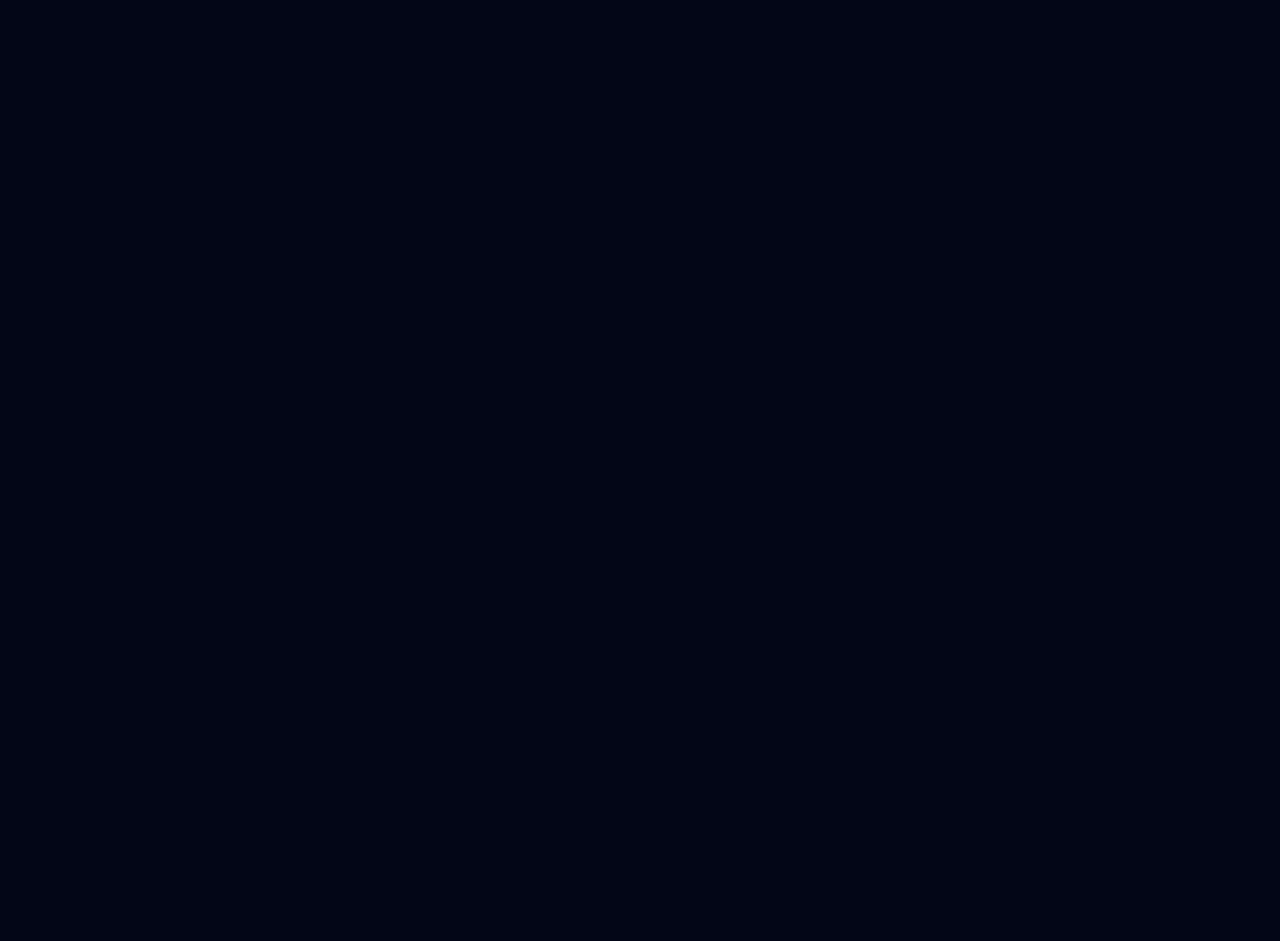
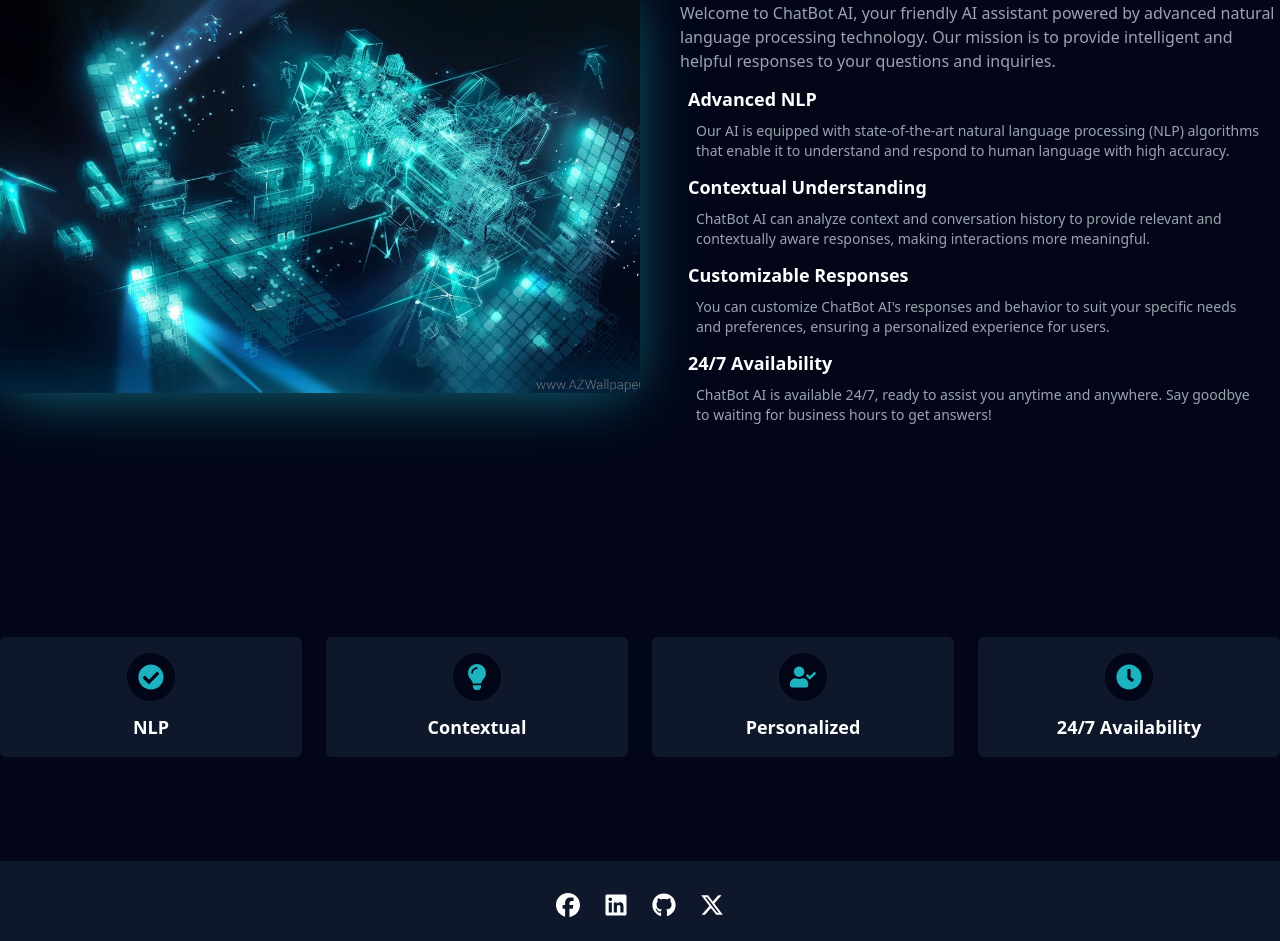
Before and after one commit to Esraa102/Chat_GPT_Clone, a React (Vite) app in the folder frontend/: page / in a window 1280 px wide. Shown: the part 941-1882 px from the top of the page. Before the commit the page ends 800 px from the top, so only its background shows below. Built offline with nearby package versions, Linux system fonts and the light colour scheme; no server answers.

Commit message:
complete home page ui

```diff
--- a/frontend/package.json
+++ b/frontend/package.json
@@ -19,7 +19,8 @@
     "react-hot-toast": "^2.4.1",
     "react-icons": "^5.1.0",
     "react-router-dom": "^6.23.0",
-    "react-syntax-highlighter": "^15.5.0"
+    "react-syntax-highlighter": "^15.5.0",
+    "react-type-animation": "^3.2.0"
   },
   "devDependencies": {
     "@types/react": "^18.2.66",
--- /dev/null
+++ b/frontend/src/components/About.tsx
@@ -0,0 +1,27 @@
+import { aboutData } from "../constants";
+
+const About = () => {
+  return (
+    <div className="flex flex-col my-40 py-10 md:flex-row items-center  gap-10 justify-between">
+      <img
+        src="/assets/about.jpg"
+        alt="about-img"
+        className="w-full md:w-1/2 h-[300px] md:h-[400px] box-shadow object-cover rounded-lg"
+      />
+      <div className="w-full md:w-1/2">
+        <h2 className="font-bold text-main text-3xl mb-4">{aboutData.name}</h2>
+        <p className="mb-3 text-gray-400">{aboutData.description}</p>
+        <div className="px-2">
+          {aboutData.features.map((e) => (
+            <div key={e.title} className="my-3">
+              <h3 className="mb-2 font-semibold text-lg">{e.title}</h3>
+              <p className="text-sm px-2 text-gray-400">{e.description}</p>
+            </div>
+          ))}
+        </div>
+      </div>
+    </div>
+  );
+};
+
+export default About;
--- a/frontend/src/components/Chats.tsx
+++ b/frontend/src/components/Chats.tsx
@@ -5,6 +5,7 @@ import toast from "react-hot-toast";
 import { getAllChats } from "../helpers/api-communicators";
 import { MdError } from "react-icons/md";
 import { Message } from "./SendMessage";
+
 const Chats = ({
   chatMessages,
   setChatMessages,
--- /dev/null
+++ b/frontend/src/components/Features.tsx
@@ -0,0 +1,21 @@
+import { featuresData } from "../constants";
+
+const Features = () => {
+  return (
+    <div className="grid grid-cols-1 md:grid-cols-2 lg:grid-cols-4 gap-6 my-20">
+      {featuresData.map((e) => (
+        <div
+          key={e.name}
+          className="p-4 cursor-pointer hover:scale-105 transition-all card rounded-md bg-slate-900 flex items-center gap-3 flex-col"
+        >
+          <p className="w-12 text-main bg-slate-950 h-12 flex justify-center items-center rounded-full">
+            {e.icon}
+          </p>
+          <span className="text-lg font-semibold">{e.name}</span>
+        </div>
+      ))}
+    </div>
+  );
+};
+
+export default Features;
--- /dev/null
+++ b/frontend/src/components/Hero.tsx
@@ -0,0 +1,45 @@
+import { Link } from "react-router-dom";
+import { TypeAnimation } from "react-type-animation";
+
+const Hero = () => {
+  return (
+    <div className="flex flex-col h-screen md:h-[70vh] my-10 md:flex-row items-center  gap-10 justify-between">
+      <div className="w-full md:w-[45%]">
+        <TypeAnimation
+          sequence={[
+            "Chat With Your OWN AI",
+            1000,
+            "Built With OpenAI 🤖",
+            1000,
+            "Your Own Customized ChatGPT 💻",
+            1500,
+          ]}
+          wrapper="h1"
+          speed={50}
+          className="text-center   h-[90px] md:text-start w-full text-shadow text-main font-bold mt-10 mb-4 block text-3xl md:text-4xl"
+          repeat={Infinity}
+        />
+        <p className="mt-0 mb-8 text-gray-400">
+          You are talking to a ChatBOT, You can ask some questions related to
+          Knowledge, Business, Advices, Education, etc. But avoid sharing
+          personal information
+        </p>
+        <Link
+          to={"/chat"}
+          className="btn block w-fit mb-10 md:mb-0 text-lg px-6 py-2 font-semibold"
+        >
+          Start Chat Now!
+        </Link>
+      </div>
+      <div className="w-full  md:w-[55%] ">
+        <img
+          src="/assets/img-1.png"
+          className="w-full h-full object-contain rounded-lg box-shadow"
+          alt="hero-img"
+        />
+      </div>
+    </div>
+  );
+};
+
+export default Hero;
--- a/frontend/src/components/index.ts
+++ b/frontend/src/components/index.ts
@@ -7,6 +7,9 @@ import SendMessage from "./SendMessage";
 import UserMessage from "./UserMessage";
 import BotMessage from "./BotMessage";
 import DeleteChat from "./DeleteChat";
+import Hero from "./Hero";
+import About from "./About";
+import Features from "./Features";
 export {
   Header,
   AuthForm,
@@ -17,4 +20,7 @@ export {
   UserMessage,
   BotMessage,
   DeleteChat,
+  Hero,
+  About,
+  Features,
 };
--- /dev/null
+++ b/frontend/src/constants/index.tsx
@@ -0,0 +1,75 @@
+import {
+  FaCheckCircle,
+  FaLightbulb,
+  FaUserCheck,
+  FaClock,
+  FaLinkedin,
+  FaGithub,
+} from "react-icons/fa";
+import { FaFacebook, FaXTwitter } from "react-icons/fa6";
+
+export const aboutData = {
+  name: "ChatBot AI",
+  description:
+    "Welcome to ChatBot AI, your friendly AI assistant powered by advanced natural language processing technology. Our mission is to provide intelligent and helpful responses to your questions and inquiries.",
+  features: [
+    {
+      title: "Advanced NLP",
+      description:
+        "Our AI is equipped with state-of-the-art natural language processing (NLP) algorithms that enable it to understand and respond to human language with high accuracy.",
+    },
+    {
+      title: "Contextual Understanding",
+      description:
+        "ChatBot AI can analyze context and conversation history to provide relevant and contextually aware responses, making interactions more meaningful.",
+    },
+    {
+      title: "Customizable Responses",
+      description:
+        "You can customize ChatBot AI's responses and behavior to suit your specific needs and preferences, ensuring a personalized experience for users.",
+    },
+    {
+      title: "24/7 Availability",
+      description:
+        "ChatBot AI is available 24/7, ready to assist you anytime and anywhere. Say goodbye to waiting for business hours to get answers!",
+    },
+  ],
+};
+
+export const featuresData = [
+  {
+    icon: <FaCheckCircle size={26} />,
+    name: "NLP",
+  },
+  {
+    icon: <FaLightbulb size={26} />,
+    name: "Contextual",
+  },
+  {
+    icon: <FaUserCheck size={26} />,
+    name: "Personalized",
+  },
+  {
+    icon: <FaClock size={26} />,
+    name: "24/7 Availability",
+  },
+];
+
+export const contactInfo = [
+  {
+    icon: <FaFacebook size={24} />,
+    link: "https://www.facebook.com/profile.php?id=61557725777687",
+  },
+  {
+    icon: <FaLinkedin size={24} />,
+    link: "https://www.linkedin.com/in/esraa-gamal-38087b301/",
+  },
+  {
+    icon: <FaGithub size={24} />,
+    link: "https://github.com/Esraa102",
+  },
+  {
+    icon: <FaXTwitter size={24} />,
+    link: "https://twitter.com/EsraaGa07912984",
+  },
+];
--- a/frontend/src/index.css
+++ b/frontend/src/index.css
@@ -37,6 +37,15 @@
   box-shadow: -5px 3px 62px -8px rgba(29, 178, 192, 0.69);
 }
 
+.text-shadow {
+  text-shadow: 0px 0px 20px rgba(29, 178, 192, 0.69);
+}
+.card {
+  transition: all 0.3s;
+}
+.card:hover {
+  box-shadow: -5px 3px 30px 0px rgba(29, 178, 192, 0.69);
+}
 ::-webkit-scrollbar {
   width: 8px;
   height: 6px;
--- a/frontend/src/pages/Home.tsx
+++ b/frontend/src/pages/Home.tsx
@@ -1,9 +1,29 @@
-import { Header } from "../components";
+import { About, Features, Header, Hero } from "../components";
+import { contactInfo } from "../constants";
 
 const Home = () => {
   return (
     <section>
       <Header />
+      <div className="container mx-auto pb-6 pt-[90px] px-4 lg:px-0">
+        <Hero />
+        <About />
+        <Features />
+      </div>
+      <footer className="bg-slate-900 px-4 pt-8 pb-6">
+        <div className="flex items-center justify-center gap-6 flex-wrap">
+          {contactInfo.map((link) => (
+            <a
+              className=" hover:text-main transition"
+              key={link.link}
+              href={link.link}
+              target="_blank"
+            >
+              {link.icon}
+            </a>
+          ))}
+        </div>
+      </footer>
     </section>
   );
 };
```
Also changed, not shown: frontend/public/assets/about.jpg (added), frontend/public/assets/img-1.png (added).
